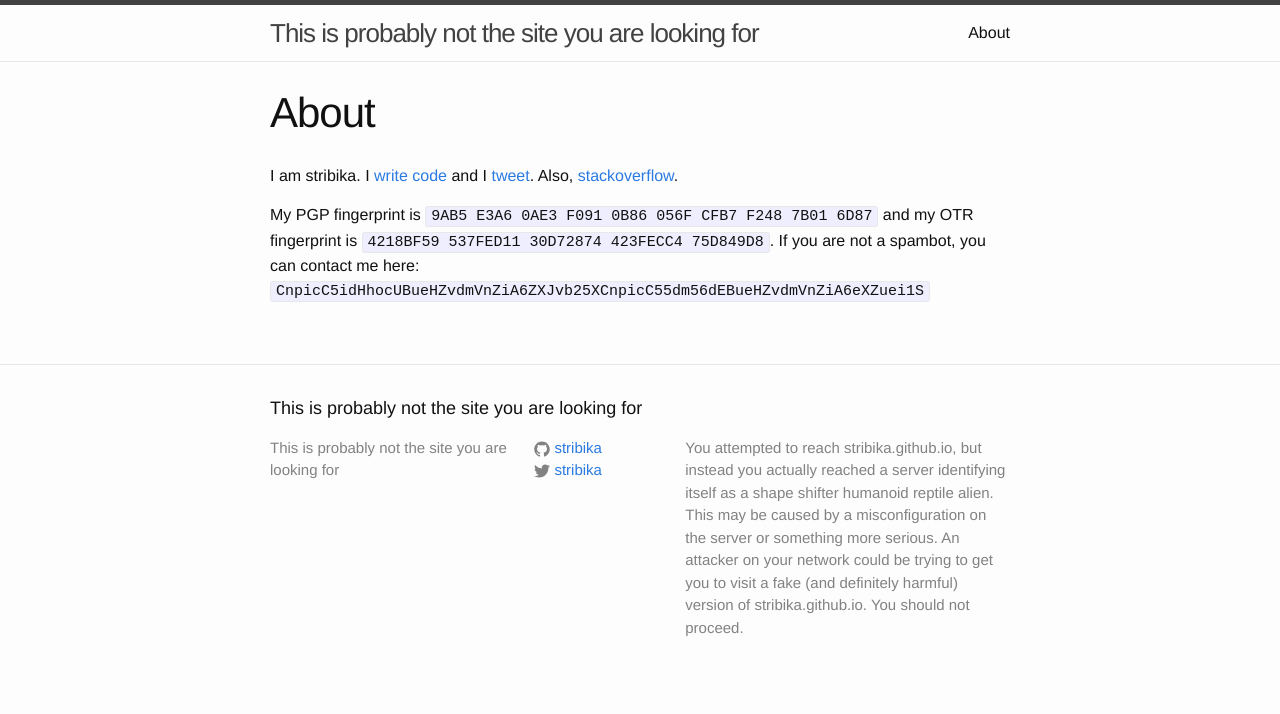
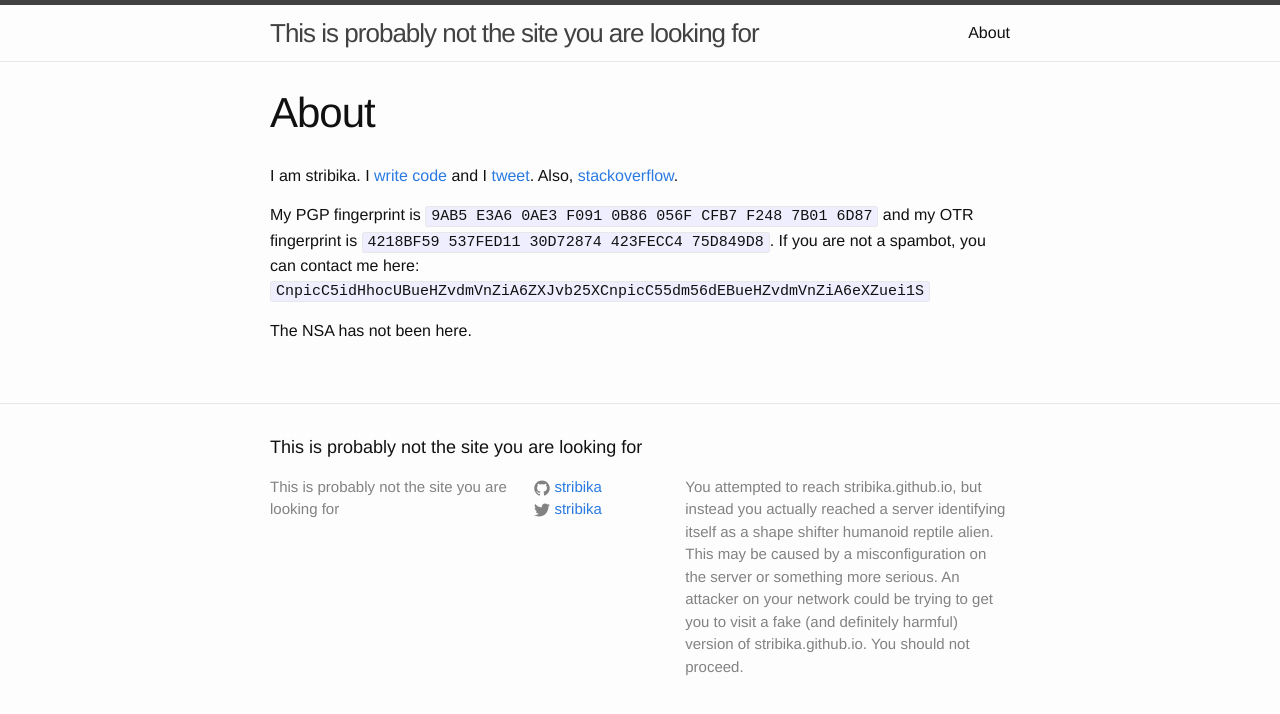
Before and after one commit to stribika/stribika.github.io, a Jekyll site: the page built from about.md, in a window 1280 px wide. Shown: the top 714 px of the page. Built offline with Jekyll 4.4.1, drawn with Linux system fonts in a browser that asks for light colours.

Commit message:
Revert "Update about page."
This reverts commit 4b636877c18f1a5e8a1277dff98cc6579868e9c2.

```diff
--- a/about.md
+++ b/about.md
@@ -10,3 +10,5 @@ Also, [stackoverflow](https://stackoverflow.com/users/128514/stribika).
 
 My PGP fingerprint is <code>9AB5 E3A6 0AE3 F091 0B86  056F CFB7 F248 7B01 6D87</code> and my OTR fingerprint is <code>4218BF59 537FED11 30D72874 423FECC4 75D849D8</code>.
 If you are not a spambot, you can contact me here: <code>CnpicC5idHhocUBueHZvdmVnZiA6ZXJvb25XCnpicC55dm56dEBueHZvdmVnZiA6eXZuei1S</code>
+
+The NSA has not been here.
```
